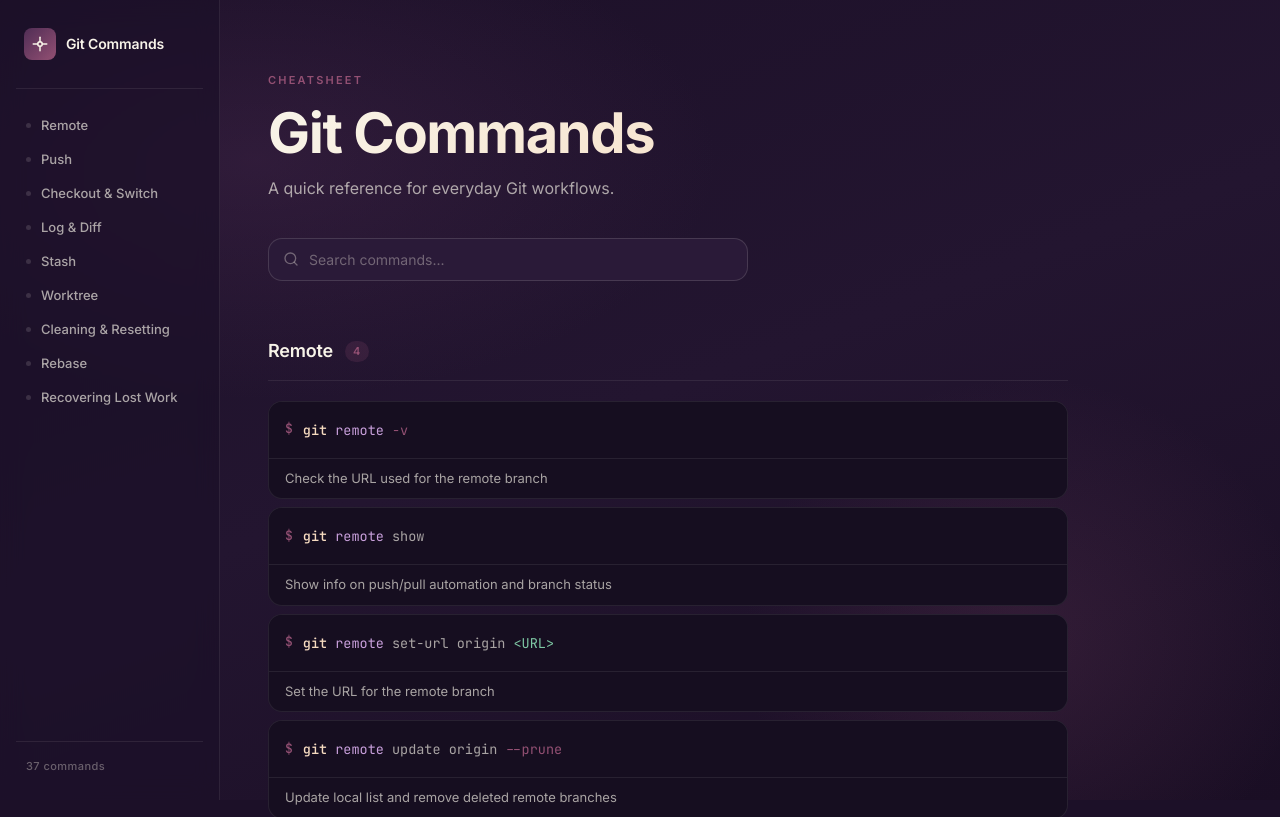
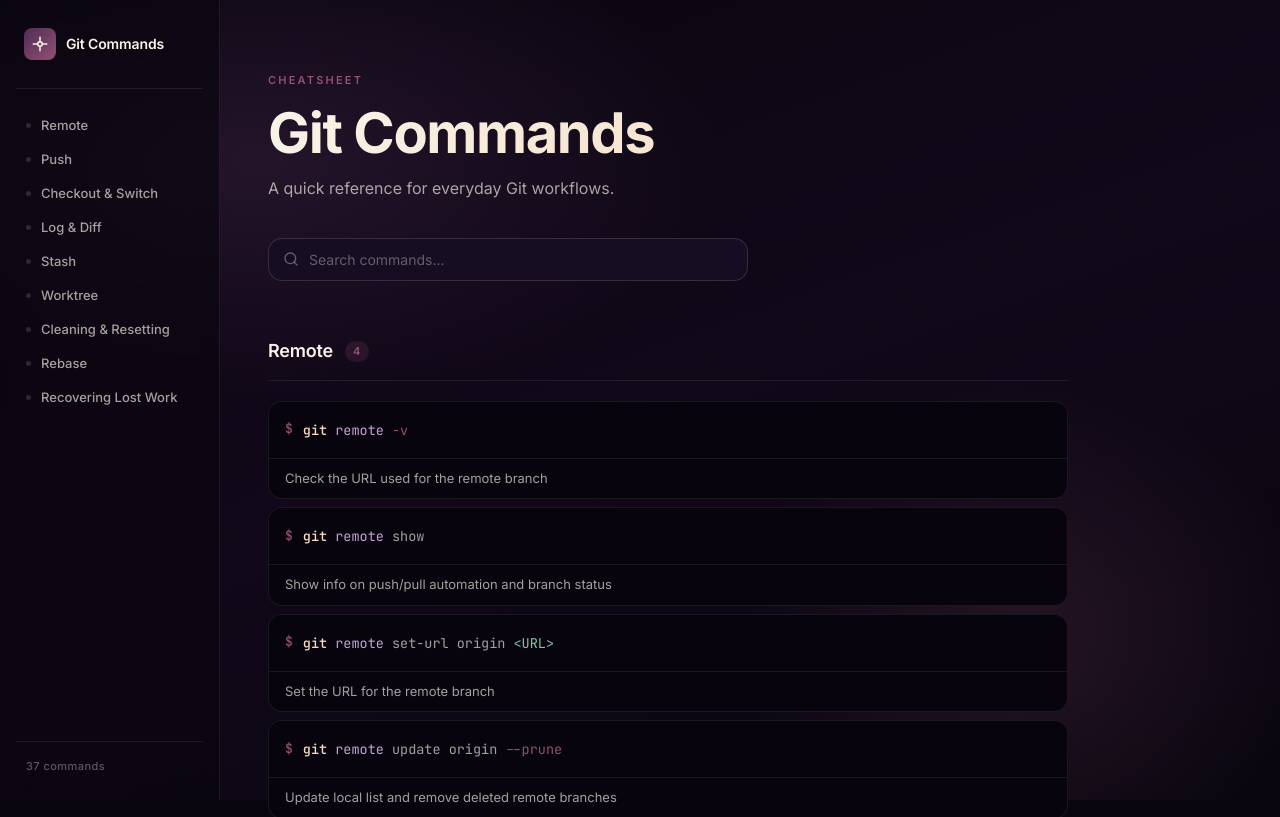
Before and after one commit to yvdmeij/git-commands, a Svelte app: page / in a window 1280 px wide. Shown: the top 817 px of the page. Built offline with nearby package versions, Linux system fonts and the light colour scheme.

Commit message:
Very dark design

```diff
--- a/src/App.svelte
+++ b/src/App.svelte
@@ -166,7 +166,7 @@
     background:
       radial-gradient(ellipse 60% 50% at 20% 20%, rgba(80, 45, 85, 0.35) 0%, transparent 60%),
       radial-gradient(ellipse 40% 60% at 80% 80%, rgba(147, 80, 115, 0.18) 0%, transparent 55%),
-      linear-gradient(160deg, #1c1028 0%, #231530 50%, #1a0e24 100%);
+      linear-gradient(160deg, #0a0610 0%, #110819 50%, #09060f 100%);
   }
 
   /* ── Sidebar ── */
@@ -181,7 +181,7 @@
     flex-direction: column;
     padding: 28px 16px 24px;
     border-right: 1px solid var(--border);
-    background: rgba(28, 16, 40, 0.7);
+    background: rgba(10, 6, 16, 0.7);
     backdrop-filter: blur(12px);
     -webkit-backdrop-filter: blur(12px);
   }
--- a/src/tokens.css
+++ b/src/tokens.css
@@ -6,10 +6,10 @@
   --vd-cream:   #F8F4E9;
 
   /* ── Background ── */
-  --bg:         #1c1028;
-  --bg-2:       #231530;
-  --bg-card:    #2a1a38;
-  --bg-code:    #160e20;
+  --bg:         #0a0610;
+  --bg-2:       #110819;
+  --bg-card:    #160d22;
+  --bg-code:    #07040d;
 
   /* ── Text ── */
   --ink:        #F8F4E9;
```
